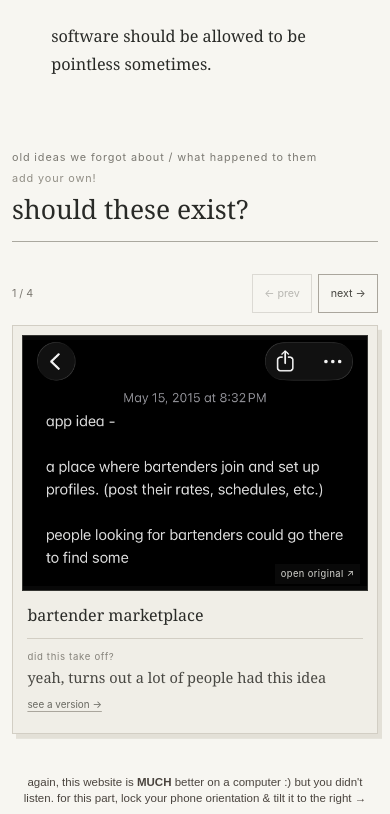
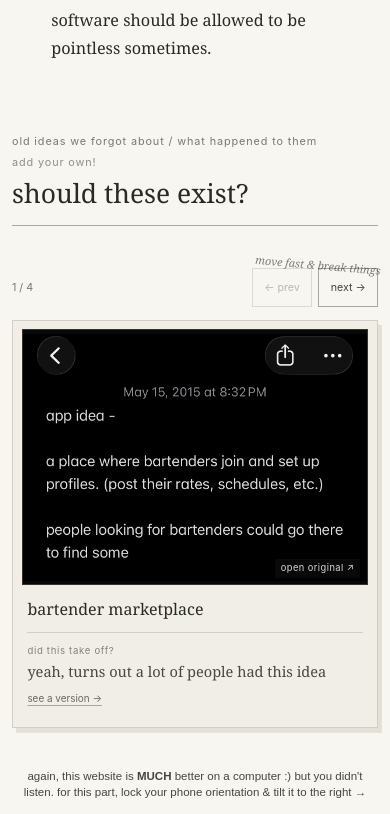
Before and after one commit to jeffsandov6/who-touched-this, an Astro site: page /thoughts in a window 390 px wide. Shown: the part 1820-2634 px from the top of the page. Built offline with nearby package versions, Linux system fonts and the light colour scheme; Astro itself is replaced by a stand-in of ours; some packages are replaced by stand-ins of ours; no server answers; the database is empty.

Commit message:
small change to move fast, break things

```diff
--- a/src/canvas/components/react/thoughts/ShouldTheseExist.tsx
+++ b/src/canvas/components/react/thoughts/ShouldTheseExist.tsx
@@ -102,6 +102,9 @@ export default function ShouldTheseExist() {
         </div>
         <h2 id="should-these-exist">should these exist?</h2>
       </header>
+      <p className="thoughts-move-fast-note" aria-hidden="true">
+        move fast & break things
+      </p>
 
       <div className="thoughts-idea-carousel-controls" aria-label="idea carousel controls">
         <span aria-live="polite">{position}</span>
--- a/src/canvas/pages/Thoughts.css
+++ b/src/canvas/pages/Thoughts.css
@@ -9,14 +9,14 @@
   width: min(100% - 3rem, 43rem);
   min-height: 100vh;
   margin: 0 auto;
-  padding: clamp(3rem, 7vw, 5rem) 0 clamp(6rem, 12vw, 9rem);
+  padding: 1rem 0 clamp(6rem, 12vw, 9rem);
   font-family: Georgia, 'Times New Roman', serif;
   font-size: clamp(1rem, 0.97rem + 0.18vw, 1.08rem);
   line-height: 1.75;
 }
 
 .thoughts-intro {
-  max-width: 29rem;
+  max-width: none;
   margin-bottom: clamp(3.5rem, 6vw, 5rem);
 }
 
@@ -103,6 +103,22 @@
   margin-top: clamp(4.5rem, 8vw, 6rem);
   margin-left: 50%;
   transform: translateX(-50%);
+  position: relative;
+}
+
+.thoughts-move-fast-note {
+  position: absolute;
+  z-index: 10;
+  top: 9.75rem;
+  right: -4rem;
+  margin: 0;
+  font-size: 0.82rem;
+  font-style: italic;
+  line-height: 1.3;
+  white-space: nowrap;
+  opacity: 0.6;
+  transform: rotate(7deg);
+  pointer-events: none;
 }
 
 .thoughts-found-ideas-heading {
@@ -150,7 +166,7 @@
   line-height: 1.4;
 }
 
-.thoughts-idea-carousel-controls > div {
+.thoughts-idea-carousel-controls>div {
   display: flex;
   gap: 0.4rem;
 }
@@ -220,7 +236,7 @@
   object-position: center top;
 }
 
-.thoughts-idea-preview > span {
+.thoughts-idea-preview>span {
   position: absolute;
   right: 0.45rem;
   bottom: 0.4rem;
@@ -312,7 +328,7 @@
   background: rgb(24 24 21 / 72%);
 }
 
-.thoughts-idea-dialog-content > header {
+.thoughts-idea-dialog-content>header {
   position: sticky;
   z-index: 1;
   top: 0;
@@ -372,9 +388,19 @@
 }
 
 @media (max-width: 40rem) {
+ .thoughts-move-fast-note {
+    position: relative;
+    top: auto;
+    right: auto;
+    width: fit-content;
+    margin: 0.6rem 0 -0.25rem auto;
+    font-size: 0.68rem;
+    transform: rotate(5deg) translateX(0.2rem);
+  }
+
   .thoughts-notebook {
     width: min(100% - 2.5rem, 43rem);
-    padding-top: 2rem;
+    padding-top: 1rem;
   }
 
   .thoughts-found-ideas {
@@ -425,4 +451,8 @@
     padding-top: 0.85rem;
     font-size: 0.75rem;
   }
+
+  /* html, body {
+    background: #000000 !important;
+  } */
 }
--- a/src/canvas/pages/Thoughts.tsx
+++ b/src/canvas/pages/Thoughts.tsx
@@ -33,7 +33,7 @@ export default function Thoughts() {
         <Corkboard />
 
         <p className="thoughts-fragment">
-          not every website needs to become a company.
+          does every idea have to become a business?
         </p>
 
         <div className="thoughts-section thoughts-expandable">
```
